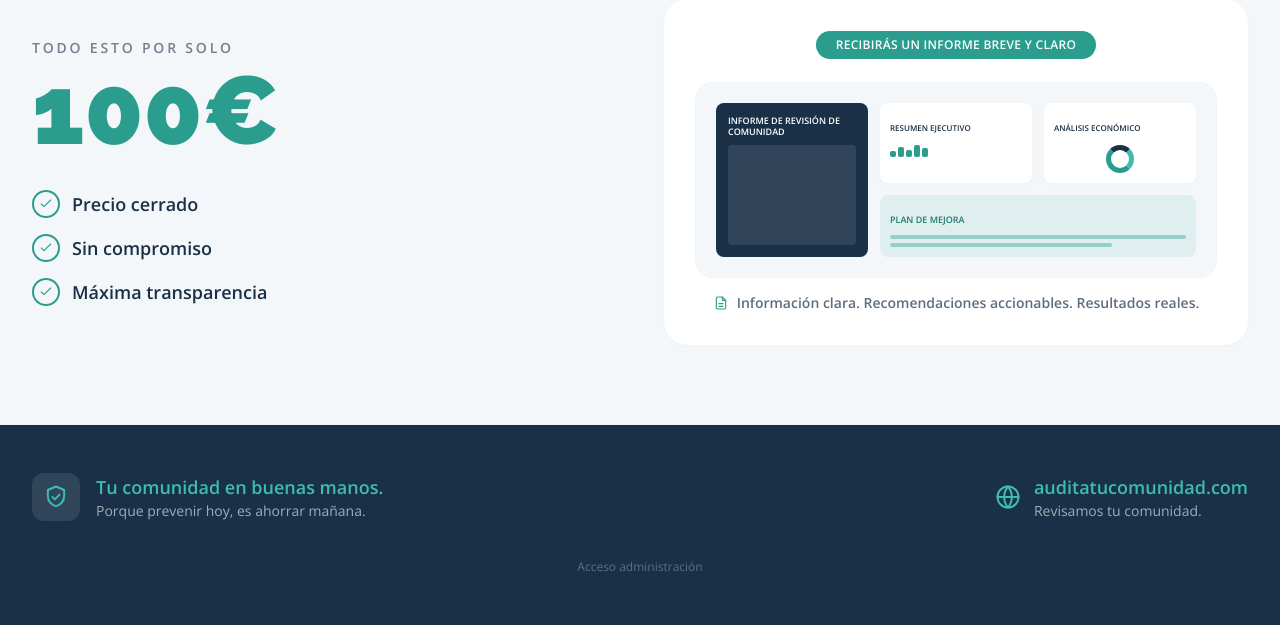
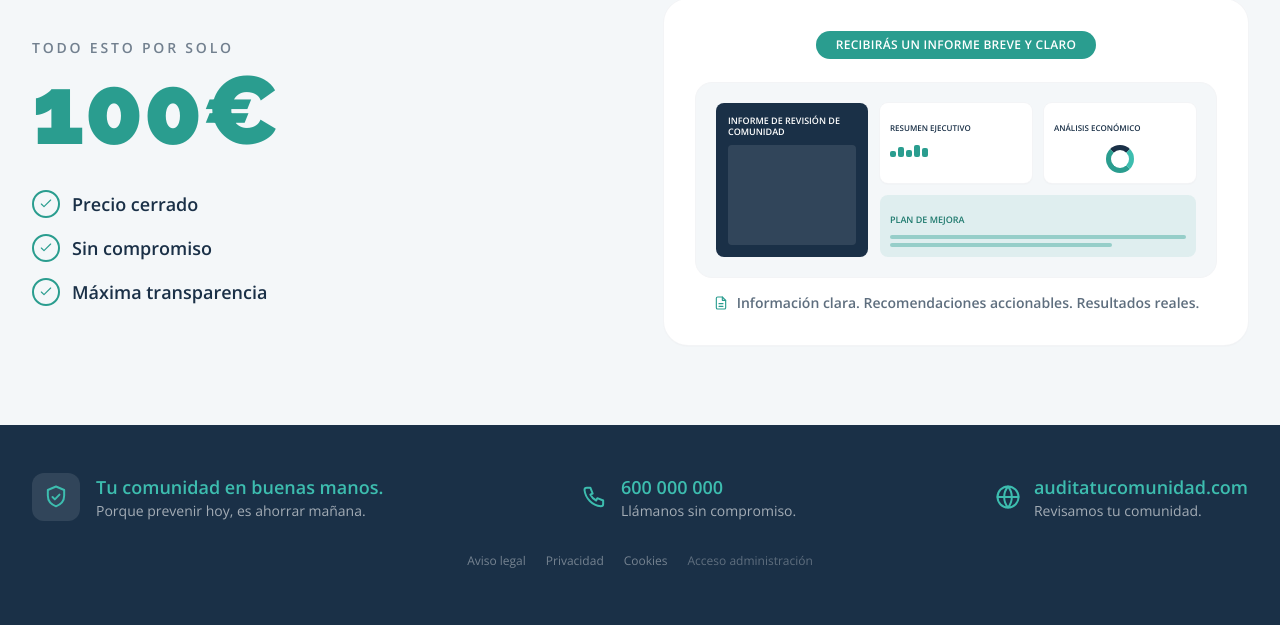
Before and after one commit to scarrascodevolver/audit360, a Laravel app: page / in a window 1280 px wide. Shown: the part 1293-1918 px from the top of the page. After the commit the page ends 1861 px from the top, so only its background shows below. Run offline with Laravel 12, Linux system fonts and the light colour scheme; data comes from the database, SQL or seed files in the repository; style sheets or scripts are compiled from the project's sources.

Commit message:
Menú móvil, teléfono editable, páginas legales, favicon y metadatos
- Navbar: hamburguesa en móvil (los enlaces eran hidden md:flex y no
  había forma de navegar desde el teléfono); el CTA pasa a solo icono
  en pantallas muy pequeñas para que quepa todo.
- Teléfono de la empresa como texto editable (placeholder 600 000 000
  hasta que el cliente dé el real): en el footer de la portada con
  enlace tel:, y los botones muertos de Cuota Segura ahora llaman.
- Páginas legales /aviso-legal, /privacidad y /cookies (RGPD y
  requisito de Meta/Google Ads) con los datos de la empresa como
  textos editables pendientes; enlaces en el footer.
- favicon.svg con el logo y metadatos description + Open Graph
  (og.jpg) para compartir en redes.

Co-Authored-By: Claude Fable 5 <noreply@anthropic.com>

```diff
--- a/resources/js/app.js
+++ b/resources/js/app.js
@@ -8,6 +8,7 @@ import LandingPage from './pages/LandingPage.vue';
 import CuotaSeguraPage from './pages/CuotaSeguraPage.vue';
 import RecopilacionPage from './pages/RecopilacionPage.vue';
 import DocumentosPage from './pages/DocumentosPage.vue';
+import LegalPage from './pages/LegalPage.vue';
 
 // GitHub Pages no puede reescribir rutas al index, así que la demo usa hash history
 const router = createRouter({
@@ -17,6 +18,9 @@ const router = createRouter({
         { path: '/cuota-segura', name: 'cuota-segura', component: CuotaSeguraPage },
         { path: '/recopilacion', name: 'recopilacion', component: RecopilacionPage },
         { path: '/subir-documentos', name: 'documentos', component: DocumentosPage },
+        { path: '/aviso-legal', name: 'aviso-legal', component: LegalPage },
+        { path: '/privacidad', name: 'privacidad', component: LegalPage },
+        { path: '/cookies', name: 'cookies', component: LegalPage },
     ],
     scrollBehavior() {
         return { top: 0 };
--- a/resources/js/components/Navbar.vue
+++ b/resources/js/components/Navbar.vue
@@ -2,9 +2,9 @@
     <header
         class="sticky top-0 z-50 border-b border-gray-200 bg-white/85 backdrop-blur"
     >
-        <nav class="mx-auto flex max-w-7xl items-center justify-between px-4 py-3 sm:px-6 lg:px-8">
+        <nav class="mx-auto flex max-w-7xl items-center justify-between gap-2 px-4 py-3 sm:px-6 lg:px-8">
             <!-- Logo -->
-            <router-link to="/" class="flex items-center gap-2.5">
+            <router-link to="/" class="flex shrink-0 items-center gap-2.5">
                 <span class="relative flex h-10 w-10 items-center justify-center rounded-xl bg-navy text-white">
                     <Icon name="building" class="h-6 w-6" />
                     <span class="absolute -bottom-1 -right-1 flex h-5 w-5 items-center justify-center rounded-full bg-teal text-white ring-2 ring-white">
@@ -17,7 +17,7 @@
                 </span>
             </router-link>
 
-            <!-- Links -->
+            <!-- Links (escritorio) -->
             <div class="hidden items-center gap-8 md:flex">
                 <router-link
                     v-for="l in links"
@@ -30,21 +30,55 @@
                 </router-link>
             </div>
 
-            <!-- CTA -->
+            <div class="flex shrink-0 items-center gap-2">
+                <!-- CTA: solo icono en pantallas muy pequeñas -->
+                <router-link
+                    to="/subir-documentos"
+                    class="flex items-center gap-2 rounded-full bg-teal p-2.5 text-sm font-bold text-white shadow-sm transition hover:bg-teal-dark sm:px-5 sm:py-2.5"
+                >
+                    <Icon name="upload" class="h-4 w-4" />
+                    <span class="hidden sm:inline">Subir documentación</span>
+                </router-link>
+
+                <!-- Hamburguesa (móvil) -->
+                <button
+                    type="button"
+                    class="flex h-10 w-10 items-center justify-center rounded-xl text-navy transition hover:bg-bg-light md:hidden"
+                    :aria-expanded="abierto"
+                    aria-label="Abrir el menú"
+                    @click="abierto = !abierto"
+                >
+                    <svg v-if="!abierto" xmlns="http://www.w3.org/2000/svg" viewBox="0 0 24 24" fill="none" stroke="currentColor" stroke-width="2" stroke-linecap="round" class="h-6 w-6">
+                        <path d="M4 6h16M4 12h16M4 18h16" />
+                    </svg>
+                    <svg v-else xmlns="http://www.w3.org/2000/svg" viewBox="0 0 24 24" fill="none" stroke="currentColor" stroke-width="2" stroke-linecap="round" class="h-6 w-6">
+                        <path d="M6 6l12 12M18 6L6 18" />
+                    </svg>
+                </button>
+            </div>
+        </nav>
+
+        <!-- Menú desplegable (móvil) -->
+        <div v-if="abierto" class="border-t border-gray-100 bg-white md:hidden">
             <router-link
-                to="/subir-documentos"
-                class="flex items-center gap-2 rounded-full bg-teal px-4 py-2.5 text-sm font-bold text-white shadow-sm transition hover:bg-teal-dark sm:px-5"
+                v-for="l in links"
+                :key="l.to"
+                :to="l.to"
+                class="block px-6 py-3.5 text-sm font-semibold text-navy/80 transition hover:bg-bg-light hover:text-teal"
+                active-class="!text-teal"
+                @click="abierto = false"
             >
-                <Icon name="upload" class="h-4 w-4" />
-                <span class="hidden sm:inline">Subir documentación</span>
-                <span class="sm:hidden">Documentos</span>
+                {{ l.label }}
             </router-link>
-        </nav>
+        </div>
     </header>
 </template>
 
 <script setup>
+import { ref } from 'vue';
 import Icon from './Icon.vue';
+
+const abierto = ref(false);
 
 const links = [
     { to: '/', label: 'Inicio' },
--- a/resources/js/pages/CuotaSeguraPage.vue
+++ b/resources/js/pages/CuotaSeguraPage.vue
@@ -36,14 +36,14 @@
                         {{ t('cuota.parrafo', 'No importa que un vecino no pague la comunidad: nosotros nos haremos cargo de todo para que esto no frene la vida de la comunidad.') }}
                     </p>
                     <div class="mt-8">
-                        <button
+                        <a
                             v-editable="'cuota.cta'"
-                            type="button"
+                            :href="telHref"
                             class="inline-flex items-center gap-2 rounded-full bg-teal px-6 py-3 text-sm font-bold text-white shadow-md transition hover:bg-teal-dark hover:shadow-lg"
                         >
                             {{ t('cuota.cta', 'Solicitar información') }}
                             <Icon name="arrow" class="h-4 w-4" />
-                        </button>
+                        </a>
                     </div>
                 </div>
             </div>
@@ -163,15 +163,15 @@
                 <p v-editable="'cuota.cierre_texto'" class="mt-4 max-w-xl text-sm leading-relaxed text-navy/65">
                     {{ t('cuota.cierre_texto', '¿Quieres saber cómo funcionaría la Cuota Segura en tu comunidad? Déjanos tus datos y te lo explicamos sin compromiso.') }}
                 </p>
-                <button
+                <a
                     v-editable="'cuota.cierre_boton'"
-                    type="button"
+                    :href="telHref"
                     class="mt-7 inline-flex items-center gap-2 rounded-full bg-teal px-7 py-3.5 text-sm font-bold text-white shadow-lg transition hover:bg-teal-dark hover:shadow-xl"
                 >
                     <Icon name="phone" class="h-5 w-5" />
                     {{ t('cuota.cierre_boton', 'Solicitar información') }}
                     <Icon name="arrow" class="h-4 w-4" />
-                </button>
+                </a>
             </div>
         </section>
     </div>
@@ -184,6 +184,8 @@ import edificioCuota from '../../images/edificio-cuota.jpg';
 import { useContenido } from '../composables/contenido';
 
 const { t } = useContenido();
+
+const telHref = computed(() => 'tel:+34' + t('footer.telefono', '600 000 000').replace(/\D/g, ''));
 
 const pasosPorDefecto = [
     {
--- a/resources/js/pages/LandingPage.vue
+++ b/resources/js/pages/LandingPage.vue
@@ -177,6 +177,14 @@
                     </div>
                 </div>
 
+                <a :href="telHref" class="flex items-center gap-3 transition hover:opacity-80">
+                    <Icon name="phone" class="h-7 w-7 shrink-0 text-teal-light" />
+                    <div>
+                        <p v-editable="'footer.telefono'" class="text-lg font-extrabold text-teal-light">{{ t('footer.telefono', '600 000 000') }}</p>
+                        <p class="text-sm text-white/60">Llámanos sin compromiso.</p>
+                    </div>
+                </a>
+
                 <router-link to="/" class="flex items-center gap-3 transition hover:opacity-80">
                     <Icon name="globe" class="h-7 w-7 shrink-0 text-teal-light" />
                     <div>
@@ -185,9 +193,12 @@
                     </div>
                 </router-link>
             </div>
-            <p v-if="!esDemo" class="mt-8 text-center">
-                <a href="/admin" class="text-xs text-white/30 transition hover:text-white/60">Acceso administración</a>
-            </p>
+            <div class="mt-8 flex flex-wrap items-center justify-center gap-x-5 gap-y-2 text-xs text-white/40">
+                <router-link to="/aviso-legal" class="transition hover:text-white/70">Aviso legal</router-link>
+                <router-link to="/privacidad" class="transition hover:text-white/70">Privacidad</router-link>
+                <router-link to="/cookies" class="transition hover:text-white/70">Cookies</router-link>
+                <a v-if="!esDemo" href="/admin" class="text-white/30 transition hover:text-white/60">Acceso administración</a>
+            </div>
         </footer>
     </div>
 </template>
@@ -201,6 +212,8 @@ import { useContenido } from '../composables/contenido';
 
 const { t, lista } = useContenido();
 const esDemo = import.meta.env.VITE_GH_PAGES === '1';
+
+const telHref = computed(() => 'tel:+34' + t('footer.telefono', '600 000 000').replace(/\D/g, ''));
 
 const serviciosPorDefecto = [
     { icon: 'building', title: 'ESTRUCTURA Y CONSERVACIÓN', text: 'Evaluamos el estado de las instalaciones, elementos comunes y mantenimiento.' },
--- /dev/null
+++ b/resources/js/pages/LegalPage.vue
@@ -0,0 +1,115 @@
+<template>
+    <div class="min-h-screen bg-bg-light py-10">
+        <div class="mx-auto max-w-3xl space-y-6 px-4 sm:px-6">
+            <section class="rounded-3xl bg-white p-8 shadow-sm ring-1 ring-gray-100 sm:p-10">
+                <h1 class="font-heading text-2xl font-black text-navy sm:text-3xl">{{ titulo }}</h1>
+
+                <!-- Aviso legal -->
+                <div v-if="seccion === 'aviso'" class="prose-legal">
+                    <h2>Titular del sitio</h2>
+                    <p>
+                        Este sitio web es titularidad de
+                        <strong v-editable="'legal.titular'">{{ t('legal.titular', '[Razón social pendiente]') }}</strong>,
+                        con NIF/CIF <span v-editable="'legal.cif'">{{ t('legal.cif', '[CIF pendiente]') }}</span>
+                        y domicilio en <span v-editable="'legal.direccion'">{{ t('legal.direccion', '[Dirección pendiente]') }}</span>.
+                        Contacto: <span v-editable="'legal.email'">{{ t('legal.email', 'info@auditatucomunidad.com') }}</span>.
+                    </p>
+                    <h2>Condiciones de uso</h2>
+                    <p>
+                        El acceso a este sitio implica la aceptación de estas condiciones. Los contenidos
+                        (textos, imágenes y marca) son propiedad del titular y no pueden reproducirse sin
+                        autorización. El titular no se hace responsable del mal uso de los contenidos ni de
+                        los daños derivados del uso de la información aquí publicada.
+                    </p>
+                </div>
+
+                <!-- Privacidad -->
+                <div v-else-if="seccion === 'privacidad'" class="prose-legal">
+                    <h2>Responsable del tratamiento</h2>
+                    <p>
+                        <strong v-editable="'legal.titular'">{{ t('legal.titular', '[Razón social pendiente]') }}</strong> —
+                        <span v-editable="'legal.email'">{{ t('legal.email', 'info@auditatucomunidad.com') }}</span>.
+                    </p>
+                    <h2>Qué datos tratamos y para qué</h2>
+                    <p>
+                        A través del formulario de envío de documentación recogemos: nombre de la comunidad,
+                        teléfono y email de contacto, y los documentos que usted adjunta. Los usamos
+                        <strong>exclusivamente para elaborar el informe de revisión de su comunidad</strong>
+                        y ponernos en contacto con usted. La base legal es su consentimiento, que presta al
+                        marcar la casilla del formulario.
+                    </p>
+                    <h2>Conservación</h2>
+                    <p>
+                        Los envíos y sus archivos se <strong>eliminan automáticamente a los 30 días</strong>.
+                        Los archivos se almacenan cifrados.
+                    </p>
+                    <h2>Destinatarios</h2>
+                    <p>
+                        No cedemos sus datos a terceros. Solo accede a ellos el equipo que elabora el informe.
+                    </p>
+                    <h2>Sus derechos</h2>
+                    <p>
+                        Puede ejercer sus derechos de acceso, rectificación, supresión, oposición, limitación
+                        y portabilidad escribiendo a
+                        <span v-editable="'legal.email'">{{ t('legal.email', 'info@auditatucomunidad.com') }}</span>.
+                        También puede reclamar ante la Agencia Española de Protección de Datos (aepd.es).
+                    </p>
+                </div>
+
+                <!-- Cookies -->
+                <div v-else class="prose-legal">
+                    <h2>Qué cookies usamos</h2>
+                    <p>
+                        Este sitio utiliza únicamente <strong>cookies técnicas</strong> imprescindibles para su
+                        funcionamiento (sesión y seguridad). No requieren consentimiento según la normativa
+                        vigente y no se usan con fines publicitarios ni de seguimiento.
+                    </p>
+                    <p>
+                        Si en el futuro incorporamos cookies de análisis o publicidad, se lo pediremos antes
+                        mediante un aviso de consentimiento y actualizaremos esta política.
+                    </p>
+                </div>
+
+                <router-link to="/" class="mt-8 inline-flex items-center gap-2 text-sm font-bold text-teal transition hover:text-teal-dark">
+                    ← Volver al inicio
+                </router-link>
+            </section>
+        </div>
+    </div>
+</template>
+
+<script setup>
+import { computed } from 'vue';
+import { useRoute } from 'vue-router';
+import { useContenido } from '../composables/contenido';
+
+const { t } = useContenido();
+const route = useRoute();
+
+const seccion = computed(() => {
+    if (route.path.includes('aviso-legal')) return 'aviso';
+    if (route.path.includes('privacidad')) return 'privacidad';
+    return 'cookies';
+});
+
+const titulo = computed(() => ({
+    aviso: 'Aviso legal',
+    privacidad: 'Política de privacidad',
+    cookies: 'Política de cookies',
+}[seccion.value]));
+</script>
+
+<style scoped>
+.prose-legal h2 {
+    margin-top: 1.75rem;
+    font-size: 1rem;
+    font-weight: 800;
+    color: rgb(16 42 67);
+}
+.prose-legal p {
+    margin-top: 0.75rem;
+    font-size: 0.9rem;
+    line-height: 1.7;
+    color: rgb(16 42 67 / 0.7);
+}
+</style>
--- a/resources/views/app.blade.php
+++ b/resources/views/app.blade.php
@@ -4,6 +4,16 @@
     <meta charset="utf-8">
     <meta name="viewport" content="width=device-width, initial-scale=1">
     <title>Comunidad Audit 360° — Analizamos. Detectamos. Mejoramos.</title>
+    <meta name="description" content="Revisión técnica, legal y económica de tu comunidad de propietarios. Informe claro en 24 horas por 100€, con recomendaciones accionables.">
+
+    <link rel="icon" type="image/svg+xml" href="/favicon.svg">
+
+    <meta property="og:type" content="website">
+    <meta property="og:title" content="Comunidad Audit 360° — Revisamos tu comunidad, mejoramos tu tranquilidad">
+    <meta property="og:description" content="Revisión técnica, legal y económica de tu comunidad de propietarios. Informe en 24 horas por 100€.">
+    <meta property="og:image" content="{{ url('/og.jpg') }}">
+    <meta property="og:url" content="{{ url('/') }}">
+    <meta name="twitter:card" content="summary_large_image">
 
     <link rel="preconnect" href="https://fonts.googleapis.com">
     <link rel="preconnect" href="https://fonts.gstatic.com" crossorigin>
```
Also changed, not shown: database/seeders/ContenidoSeeder.php (+7 -0 lines), public/favicon.svg (added), public/og.jpg (added).
